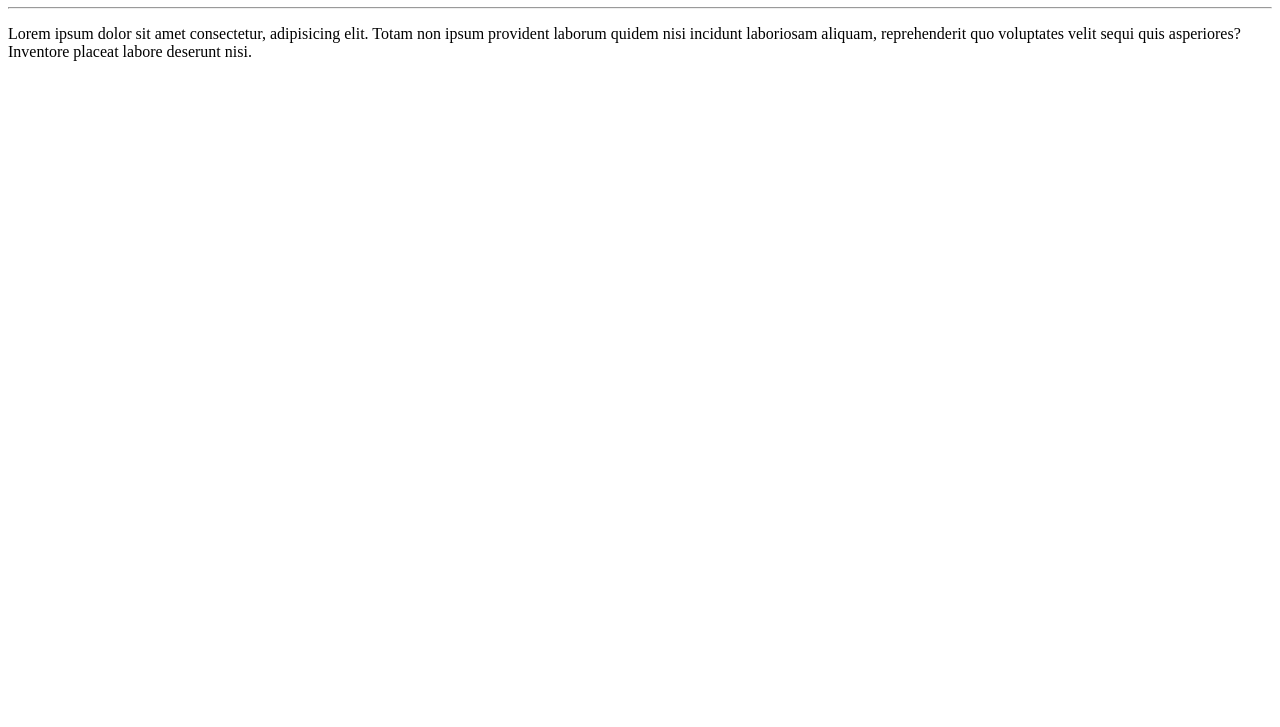
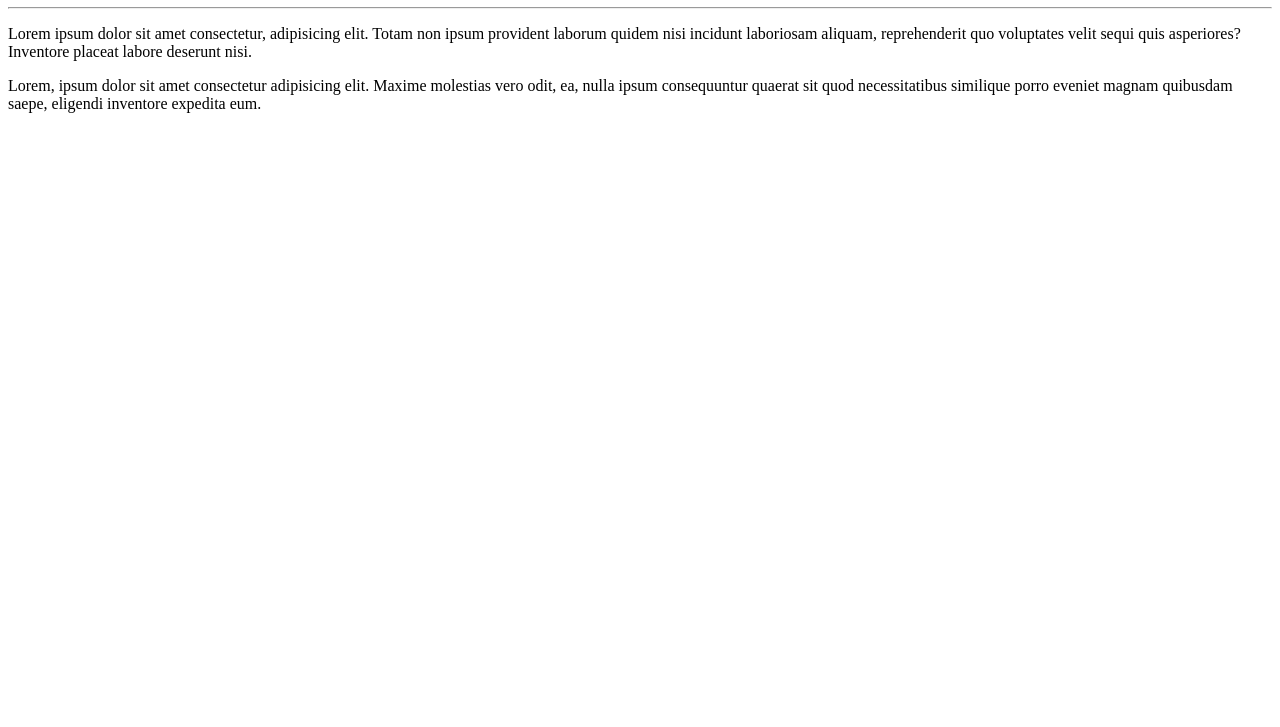
Before and after one commit to IgorFidelis/Ola-Mundo, a plain HTML site: page site-exemplo/index.html in a window 1280 px wide. Shown: the part 73-800 px from the top of the page. Drawn offline with Linux system fonts and the light colour scheme.

Commit message:
Adicionei um paragrafo

```diff
--- a/site-exemplo/index.html
+++ b/site-exemplo/index.html
@@ -10,5 +10,6 @@
     <h1>Olá, Mundo!</h1>
     <hr>
     <p>Lorem ipsum dolor sit amet consectetur, adipisicing elit. Totam non ipsum provident laborum quidem nisi incidunt laboriosam aliquam, reprehenderit quo voluptates velit sequi quis asperiores? Inventore placeat labore deserunt nisi.</p>
+    <p>Lorem, ipsum dolor sit amet consectetur adipisicing elit. Maxime molestias vero odit, ea, nulla ipsum consequuntur quaerat sit quod necessitatibus similique porro eveniet magnam quibusdam saepe, eligendi inventore expedita eum.</p>
 </body>
 </html>
```
